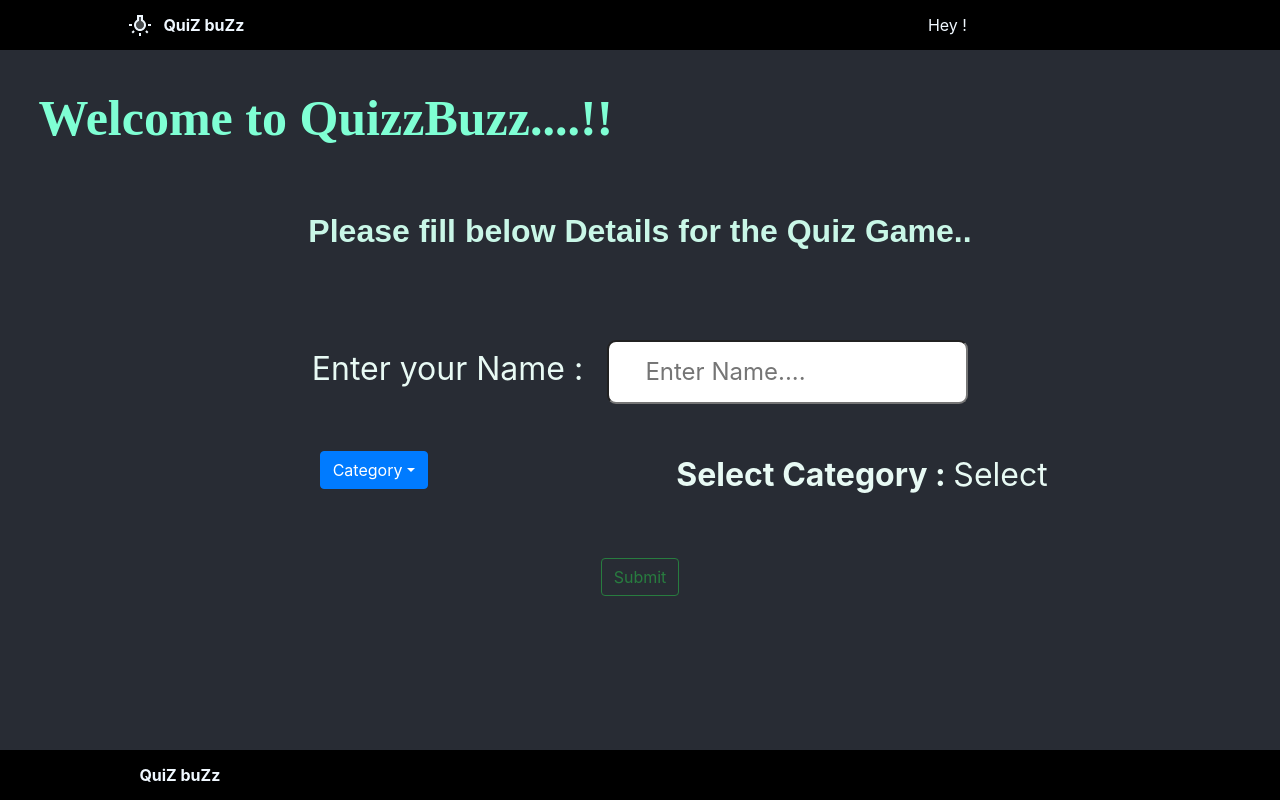
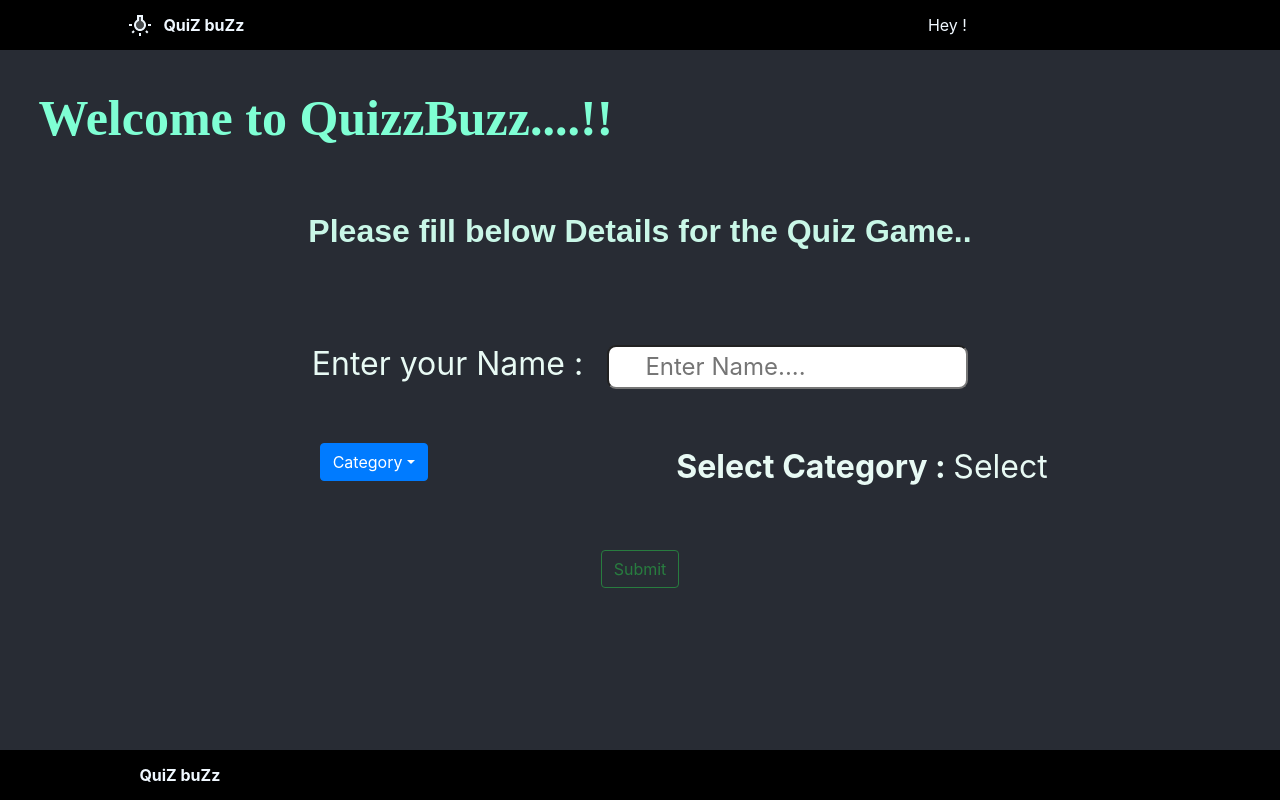
Before and after one commit to PoojaKushwah1402/QuizBuzz, a React (Create React App) app: page / in a window 1280 px wide. Shown: the top 800 px of the page. Built offline with nearby package versions, Linux system fonts and the light colour scheme.

Commit message:
Added Loding Component

```diff
--- a/src/Components/quiz.css
+++ b/src/Components/quiz.css
@@ -57,7 +57,7 @@
 
 #username{
     width: 30%;
-    padding: 1%;
+    padding: .2%;
     border-radius: 9px;
     font-size: x-large;
     padding-left: 3%;
```
